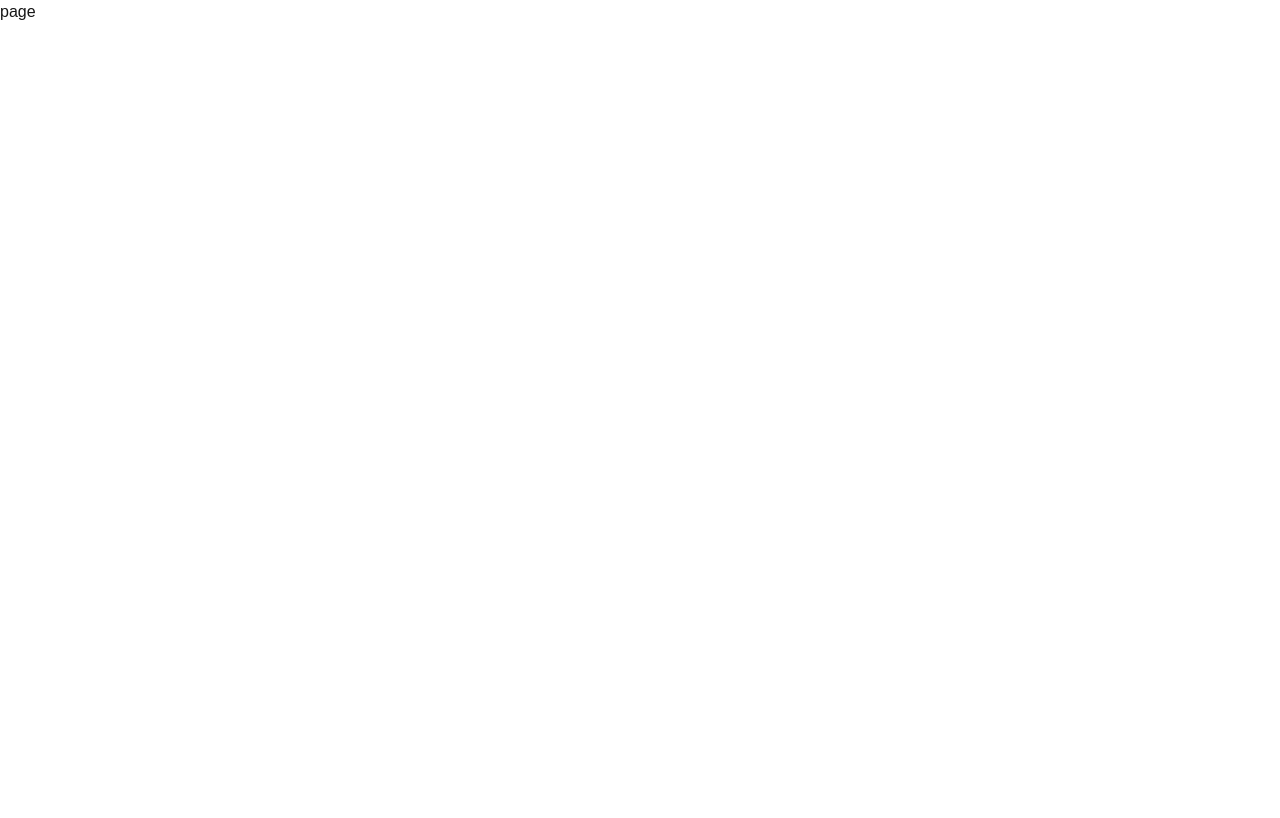
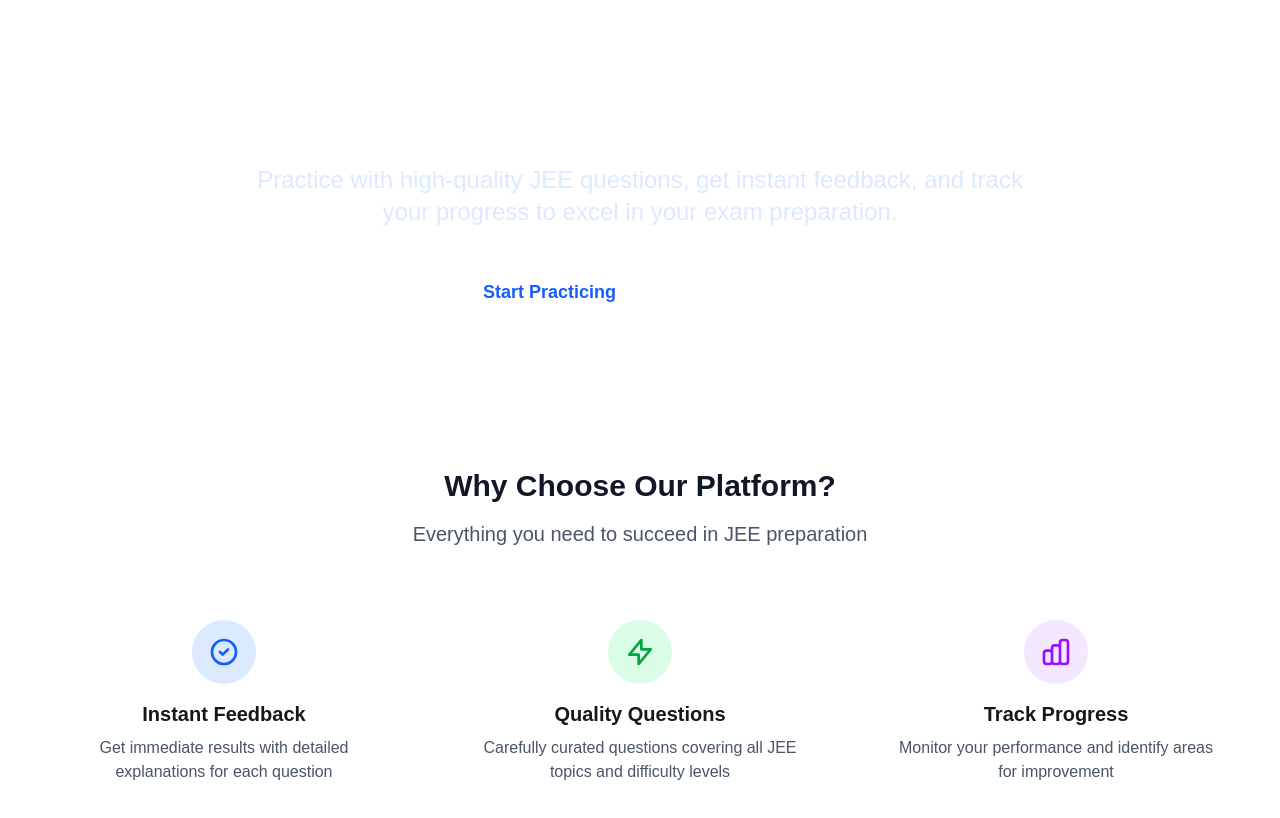
Before and after one commit to Bhaveshanjana/Assignmnet05, a Next.js app: page / in a window 1280 px wide. Shown: the top 818 px of the page. Built offline with nearby package versions, Linux system fonts and the light colour scheme.

Commit message:
working on hero section

```diff
--- a/src/app/page.tsx
+++ b/src/app/page.tsx
@@ -1,9 +1,11 @@
-import React from 'react'
-
+import React from "react";
+import Hero from "@/components/Hero";
 const page = () => {
   return (
-    <div>page</div>
-  )
-}
+    <div>
+      <Hero />
+    </div>
+  );
+};
 
-export default page
+export default page;
--- /dev/null
+++ b/src/components/Hero.tsx
@@ -0,0 +1,122 @@
+import React from "react";
+import Link from "next/link";
+
+export default function HomePage() {
+  return (
+    <div className="min-h-screen flex flex-col">
+      {/* Hero Section */}
+      <main className="flex-grow">
+        <div className=" text-white">
+          <div className="max-w-7xl mx-auto px-4 sm:px-6 lg:px-8 py-20">
+            <div className="text-center">
+              <h1 className="text-4xl md:text-6xl font-bold mb-6">
+                Master JEE with Confidence
+              </h1>
+              <p className="text-xl md:text-2xl mb-8 text-blue-100 max-w-3xl mx-auto">
+                Practice with high-quality JEE questions, get instant feedback,
+                and track your progress to excel in your exam preparation.
+              </p>
+              <div className="space-x-4">
+                <Link
+                  href="/dashboard"
+                  className="bg-white text-blue-600 px-8 py-4 rounded-lg text-lg font-semibold hover:bg-gray-100 transition-colors inline-block"
+                >
+                  Start Practicing
+                </Link>
+                <button className="border-2 border-white text-white px-8 py-4 rounded-lg text-lg font-semibold hover:bg-white hover:text-blue-600 transition-colors">
+                  Learn More
+                </button>
+              </div>
+            </div>
+          </div>
+        </div>
+
+        {/* Features Section */}
+        <div className="bg-white py-16">
+          <div className="max-w-7xl mx-auto px-4 sm:px-6 lg:px-8">
+            <div className="text-center mb-12">
+              <h2 className="text-3xl font-bold text-gray-900 mb-4">
+                Why Choose Our Platform?
+              </h2>
+              <p className="text-xl text-gray-600">
+                Everything you need to succeed in JEE preparation
+              </p>
+            </div>
+
+            <div className="grid md:grid-cols-3 gap-8">
+              <div className="text-center p-6">
+                <div className="bg-blue-100 w-16 h-16 rounded-full flex items-center justify-center mx-auto mb-4">
+                  <svg
+                    className="w-8 h-8 text-blue-600"
+                    fill="none"
+                    stroke="currentColor"
+                    viewBox="0 0 24 24"
+                  >
+                    <path
+                      strokeLinecap="round"
+                      strokeLinejoin="round"
+                      strokeWidth={2}
+                      d="M9 12l2 2 4-4m6 2a9 9 0 11-18 0 9 9 0 0118 0z"
+                    />
+                  </svg>
+                </div>
+                <h3 className="text-xl font-semibold mb-2">Instant Feedback</h3>
+                <p className="text-gray-600">
+                  Get immediate results with detailed explanations for each
+                  question
+                </p>
+              </div>
+
+              <div className="text-center p-6">
+                <div className="bg-green-100 w-16 h-16 rounded-full flex items-center justify-center mx-auto mb-4">
+                  <svg
+                    className="w-8 h-8 text-green-600"
+                    fill="none"
+                    stroke="currentColor"
+                    viewBox="0 0 24 24"
+                  >
+                    <path
+                      strokeLinecap="round"
+                      strokeLinejoin="round"
+                      strokeWidth={2}
+                      d="M13 10V3L4 14h7v7l9-11h-7z"
+                    />
+                  </svg>
+                </div>
+                <h3 className="text-xl font-semibold mb-2">
+                  Quality Questions
+                </h3>
+                <p className="text-gray-600">
+                  Carefully curated questions covering all JEE topics and
+                  difficulty levels
+                </p>
+              </div>
+
+              <div className="text-center p-6">
+                <div className="bg-purple-100 w-16 h-16 rounded-full flex items-center justify-center mx-auto mb-4">
+                  <svg
+                    className="w-8 h-8 text-purple-600"
+                    fill="none"
+                    stroke="currentColor"
+                    viewBox="0 0 24 24"
+                  >
+                    <path
+                      strokeLinecap="round"
+                      strokeLinejoin="round"
+                      strokeWidth={2}
+                      d="M9 19v-6a2 2 0 00-2-2H5a2 2 0 00-2 2v6a2 2 0 002 2h2a2 2 0 002-2zm0 0V9a2 2 0 012-2h2a2 2 0 012 2v10m-6 0a2 2 0 002 2h2a2 2 0 002-2m0 0V5a2 2 0 012-2h2a2 2 0 012 2v14a2 2 0 01-2 2h-2a2 2 0 01-2-2z"
+                    />
+                  </svg>
+                </div>
+                <h3 className="text-xl font-semibold mb-2">Track Progress</h3>
+                <p className="text-gray-600">
+                  Monitor your performance and identify areas for improvement
+                </p>
+              </div>
+            </div>
+          </div>
+        </div>
+      </main>
+    </div>
+  );
+}
```
